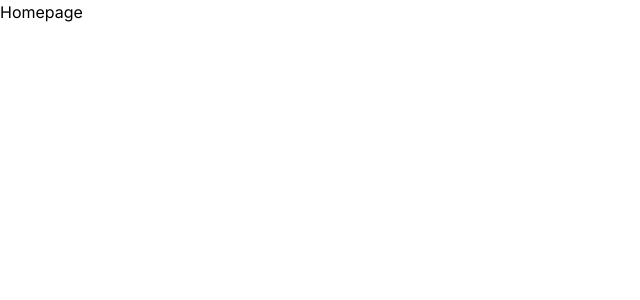
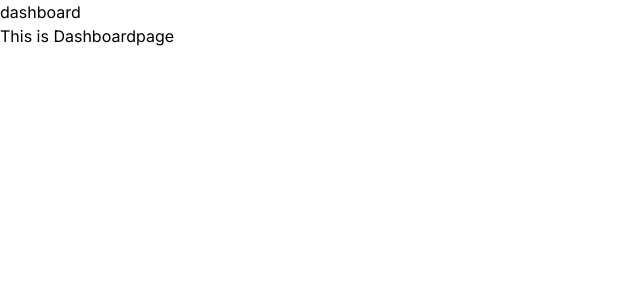
Before and after one commit to souravkumarswain/schoolDashboard, a Next.js app: page / in a window 1280 px wide. Shown: the top 300 px of the page, without its empty margins (0-640 px from the left). Built offline with nearby package versions, Linux system fonts and the light colour scheme.

Commit message:
Components added with layout

```diff
--- /dev/null
+++ b/src/app/(dashboard)/admin/page.tsx
@@ -0,0 +1,9 @@
+const AdminPage = () => {
+  return (
+    <>
+      <div>This is adminpage</div>
+    </>
+  );
+};
+
+export default AdminPage;
--- /dev/null
+++ b/src/app/(dashboard)/layout.tsx
@@ -0,0 +1,10 @@
+
+export default function DashboardLayout({
+  children,
+}: Readonly<{
+  children: React.ReactNode;
+}>) {
+  return (
+      <div>dashboard{children}</div>
+  );
+}
--- /dev/null
+++ b/src/app/(dashboard)/page.tsx
@@ -0,0 +1,9 @@
+const DashboardPage = () => {
+  return (
+    <>
+      <div>This is Dashboardpage</div>
+    </>
+  );
+};
+
+export default DashboardPage;
--- /dev/null
+++ b/src/app/(dashboard)/parent/page.tsx
@@ -0,0 +1,9 @@
+const ParentPage = () => {
+  return (
+    <>
+      <div>This is Parentpage</div>
+    </>
+  );
+};
+
+export default ParentPage;
--- /dev/null
+++ b/src/app/(dashboard)/student/page.tsx
@@ -0,0 +1,9 @@
+const StudentPage = () => {
+  return (
+    <>
+      <div>This is studentpage</div>
+    </>
+  );
+};
+
+export default StudentPage;
--- /dev/null
+++ b/src/app/(dashboard)/teacher/page.tsx
@@ -0,0 +1,9 @@
+const TeacherPage = () => {
+  return (
+    <>
+      <div>This is Teacherpage</div>
+    </>
+  );
+};
+
+export default TeacherPage;
--- a/src/app/page.tsx
+++ /dev/null
@@ -1,7 +0,0 @@
-const Homepage = () => {
-  return (
-    <div className=''>Homepage</div>
-  )
-}
-
-export default Homepage
--- /dev/null
+++ b/src/app/sign-in/page.tsx
@@ -0,0 +1,7 @@
+const LoginPage = () => {
+    return<>
+        <div>This is Loginpage</div>
+    </>
+}
+
+export default LoginPage;
```
